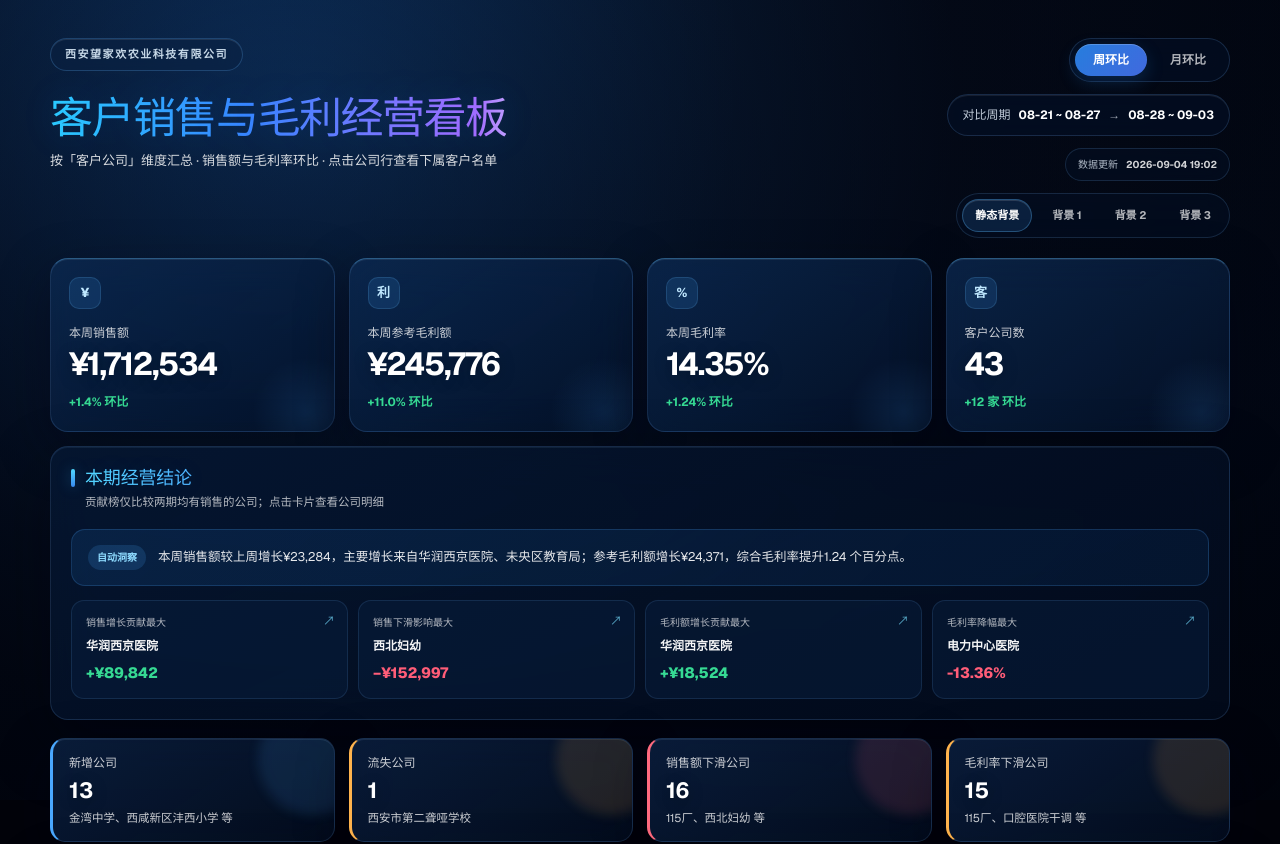
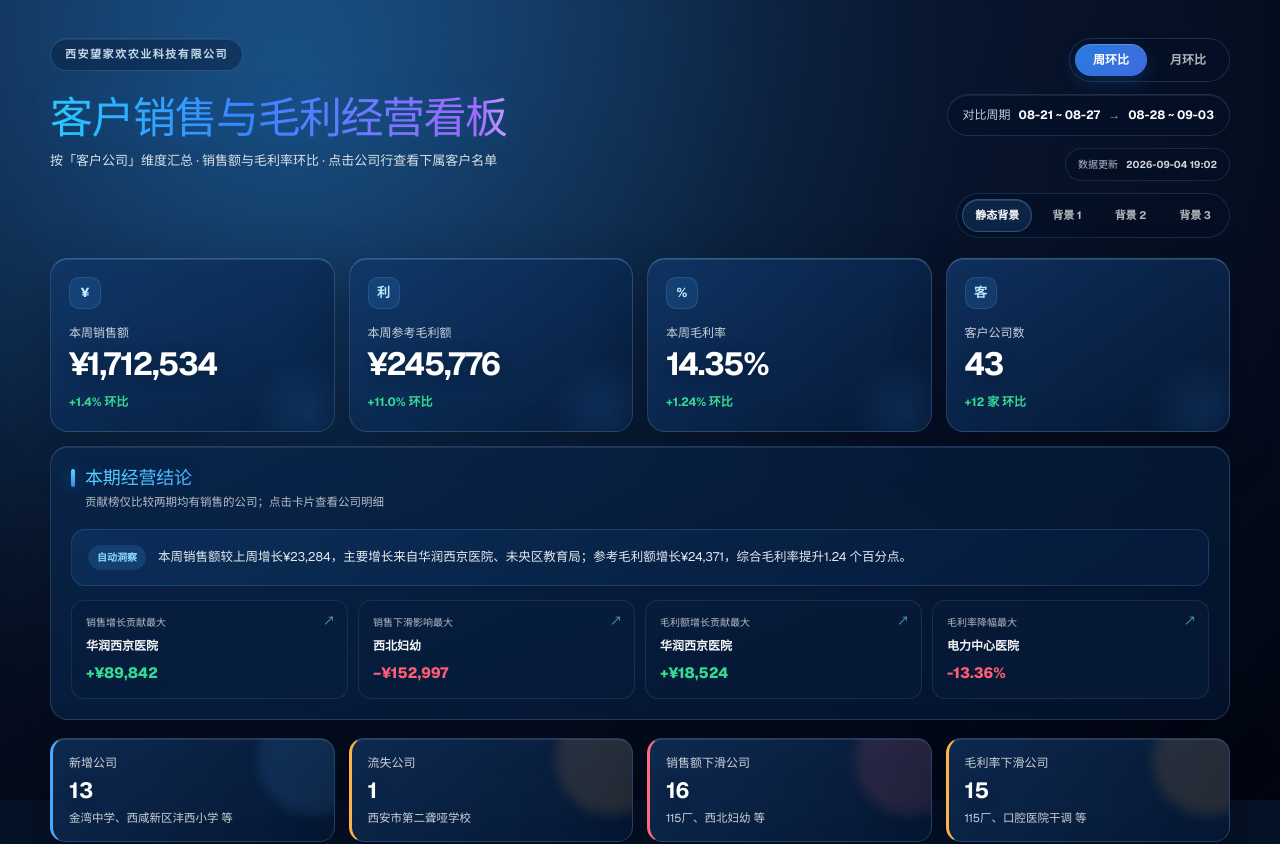
Before and after one commit to zhangyuan-ai/customer-sales-biweekly-dashboard, a Next.js app: page / in a window 1280 px wide. Shown: the top 844 px of the page. Built offline with nearby package versions, Linux system fonts and the light colour scheme.

Commit message:
Brighten deep blue dashboard theme

```diff
--- a/app/globals.css
+++ b/app/globals.css
@@ -347,9 +347,9 @@ footer { padding: 4px 0 10px; color: #8d96a4; font-size: 11px; text-align: cente
 /* Reference-inspired dark glass dashboard */
 .reference-theme {
   --ink: #f7fbff;
-  --sub: rgba(222,235,255,.78);
-  --line: rgba(122,181,255,.16);
-  --shadow: 0 18px 52px rgba(0,5,18,.38), inset 0 1px 0 rgba(188,222,255,.1);
+  --sub: rgba(228,240,255,.86);
+  --line: rgba(132,193,255,.2);
+  --shadow: 0 18px 52px rgba(0,5,18,.28), inset 0 1px 0 rgba(205,231,255,.13);
   --blue: #4aa8ff;
   --violet: #8177ff;
   --green: #36d993;
@@ -357,12 +357,12 @@ footer { padding: 4px 0 10px; color: #8d96a4; font-size: 11px; text-align: cente
   --amber: #ffb34d;
   min-height: 100vh;
   overflow: visible;
-  background: #02030a;
+  background: #061226;
   color: var(--ink);
 }
-.video-background { position: fixed; inset: 0; z-index: 0; overflow: hidden; background: radial-gradient(circle at 24% 12%, #103663, #050a17 54%, #01030a); pointer-events: none; }
-.video-background video { width: 100%; height: 100%; object-fit: cover; filter: saturate(.92) contrast(1.06) brightness(.76); }
-.video-background > span { position: absolute; inset: 0; background: linear-gradient(180deg, rgba(1,7,20,.38), rgba(2,8,22,.64) 48%, rgba(1,4,13,.82)), radial-gradient(circle at 18% 8%, rgba(27,126,255,.16), transparent 40%); }
+.video-background { position: fixed; inset: 0; z-index: 0; overflow: hidden; background: radial-gradient(circle at 24% 12%, #1c578b, #0a1833 54%, #030817); pointer-events: none; }
+.video-background video { width: 100%; height: 100%; object-fit: cover; filter: saturate(1) contrast(1.02) brightness(.94); }
+.video-background > span { position: absolute; inset: 0; background: linear-gradient(180deg, rgba(1,7,20,.18), rgba(2,8,22,.34) 48%, rgba(1,4,13,.56)), radial-gradient(circle at 18% 8%, rgba(45,148,255,.22), transparent 42%); }
 .reference-theme .dashboard-wrap { z-index: 2; }
 .reference-theme .dashboard-header { align-items: flex-start; padding-top: 10px; }
 .reference-theme .eyebrow { display: inline-block; padding: 7px 14px; border: 1px solid rgba(99,181,255,.24); border-radius: 999px; background: rgba(10,34,66,.52); box-shadow: inset 0 1px 0 rgba(255,255,255,.09); color: rgba(226,242,255,.88); letter-spacing: .14em; backdrop-filter: blur(15px); }
@@ -389,7 +389,7 @@ footer { padding: 4px 0 10px; color: #8d96a4; font-size: 11px; text-align: cente
 .month-progress-track { height: 7px; overflow: hidden; border-radius: 999px; background: rgba(255,255,255,.1); }
 .month-progress-track i { display: block; height: 100%; border-radius: inherit; background: linear-gradient(90deg,#ffba47,#ffe1a8); box-shadow: 0 0 16px rgba(255,186,71,.32); }
 .reference-theme .metric-card,
-.reference-theme .alert-card { border-color: rgba(118,181,255,.17); background: linear-gradient(145deg, rgba(12,37,73,.72), rgba(5,18,40,.62)); box-shadow: var(--shadow); color: #fff; backdrop-filter: blur(20px) saturate(1.2); }
+.reference-theme .alert-card { border-color: rgba(132,193,255,.22); background: linear-gradient(145deg, rgba(17,51,94,.78), rgba(7,26,55,.7)); box-shadow: var(--shadow); color: #fff; backdrop-filter: blur(20px) saturate(1.2); }
 .reference-theme .metric-card { border-top-color: rgba(102,195,255,.38); transition: transform .18s ease, border-color .18s ease, background .18s ease; }
 .reference-theme .metric-card:hover { transform: translateY(-2px); border-color: rgba(102,195,255,.3); background: linear-gradient(145deg, rgba(16,51,96,.8), rgba(6,23,50,.7)); }
 .reference-theme .metric-card::after { background: radial-gradient(circle, rgba(65,159,255,.12), transparent 70%); }
@@ -403,7 +403,7 @@ footer { padding: 4px 0 10px; color: #8d96a4; font-size: 11px; text-align: cente
 .reference-theme .metric-card:nth-child(1),
 .reference-theme .metric-card:nth-child(2),
 .reference-theme .metric-card:nth-child(3),
-.reference-theme .metric-card:nth-child(4) { background: linear-gradient(145deg, rgba(12,42,82,.76), rgba(5,19,43,.66)); }
+.reference-theme .metric-card:nth-child(4) { background: linear-gradient(145deg, rgba(17,55,103,.8), rgba(7,28,60,.72)); }
 
 @media (max-width: 860px) {
   .header-controls { width: 100%; justify-items: start; }
@@ -439,9 +439,9 @@ footer { padding: 4px 0 10px; color: #8d96a4; font-size: 11px; text-align: cente
 .reference-theme .alert-margin { border-left-color: #ffb34d; }
 .reference-theme .alert-margin::after { background: #ffb34d; }
 .reference-theme .content-section {
-  border-color: rgba(118,181,255,.16);
-  background: linear-gradient(155deg, rgba(6,25,54,.72), rgba(3,13,31,.66));
-  box-shadow: 0 24px 64px rgba(0,4,15,.36), inset 0 1px 0 rgba(157,210,255,.08);
+  border-color: rgba(132,193,255,.2);
+  background: linear-gradient(155deg, rgba(10,38,76,.76), rgba(5,23,49,.7));
+  box-shadow: 0 24px 64px rgba(0,4,15,.26), inset 0 1px 0 rgba(185,222,255,.11);
   backdrop-filter: blur(23px) saturate(1.2);
 }
 .reference-theme .section-title > span { background: linear-gradient(#51d9ff, #3989ef); box-shadow: 0 0 14px rgba(54,176,255,.36); }
```
